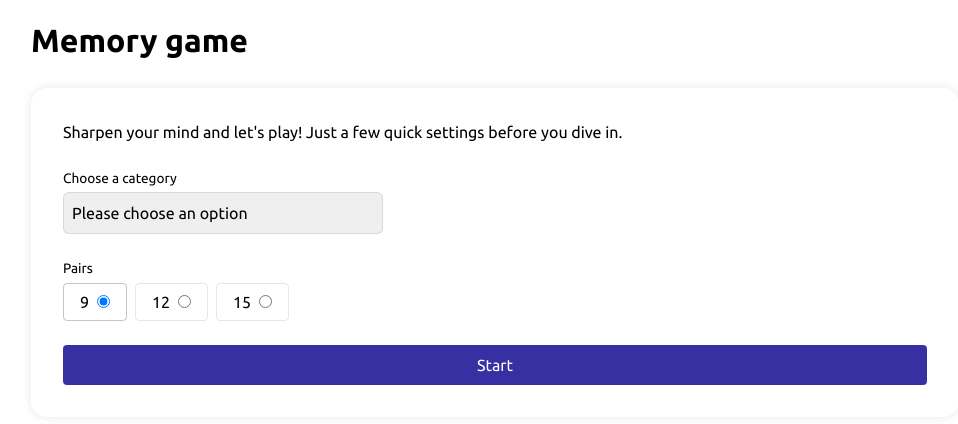
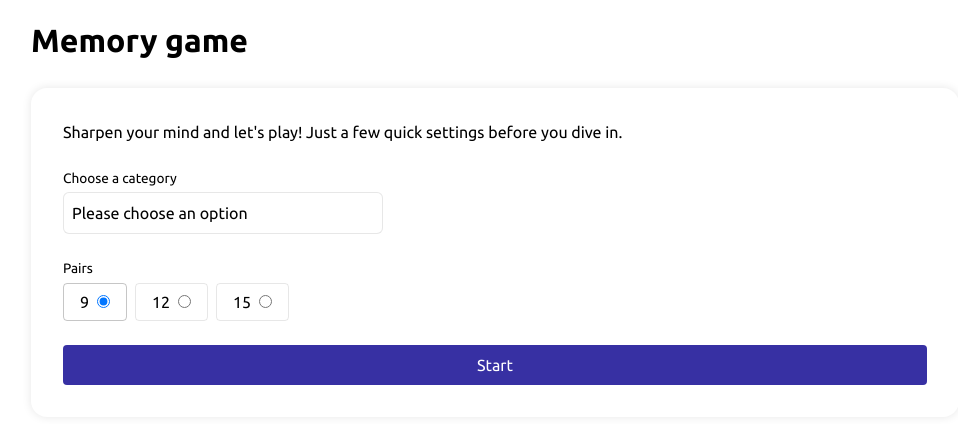
Before and after one commit to voloshynvv/vue-memory-game, a Vue app: page / in a window 1280 px wide. Shown: the top 424 px of the page, without its empty margins (145-1103 px from the left). Built offline with nearby package versions, Linux system fonts and the light colour scheme; a web font is replaced by a local one.

Commit message:
fix ios select css

```diff
--- a/src/components/GameSettings.vue
+++ b/src/components/GameSettings.vue
@@ -82,6 +82,7 @@ function submit() {
   max-width: 20rem;
   width: 100%;
   display: block;
+  background: #ffffff;
 }
 
 .label {
```
